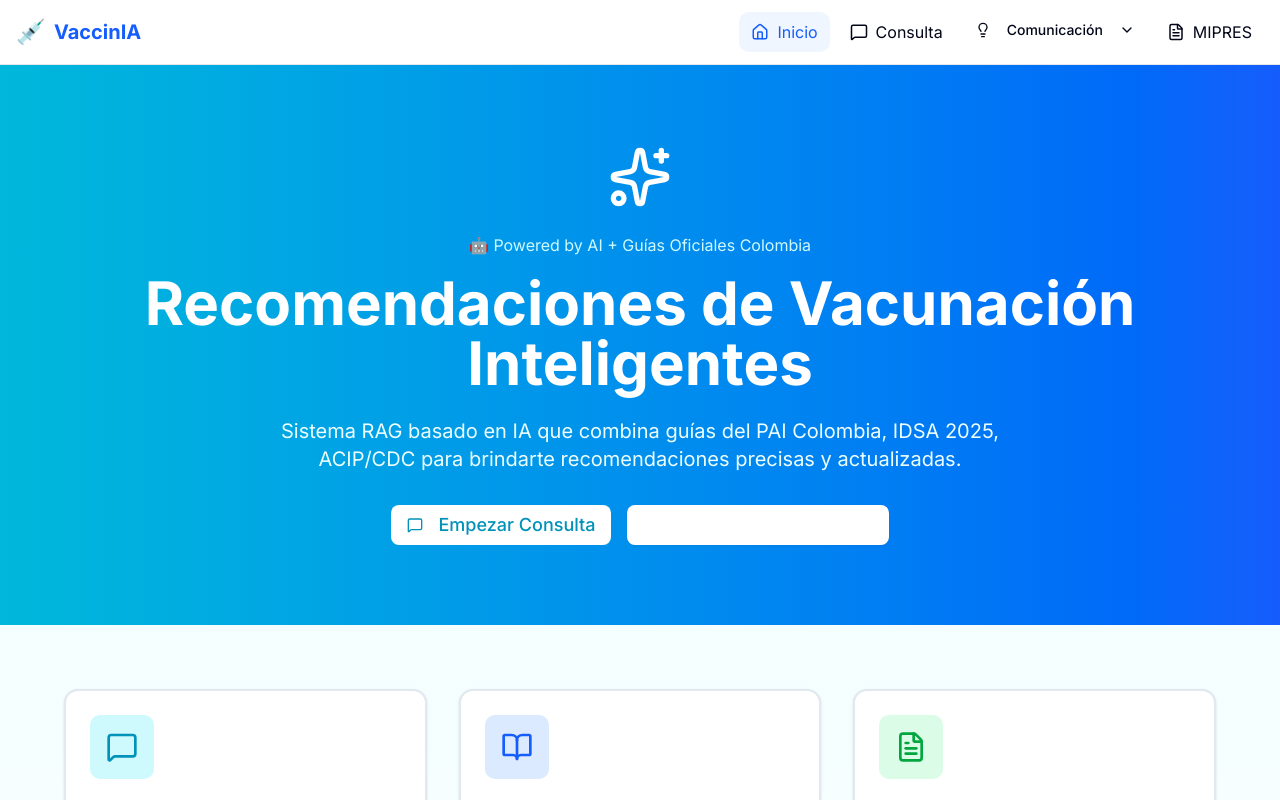
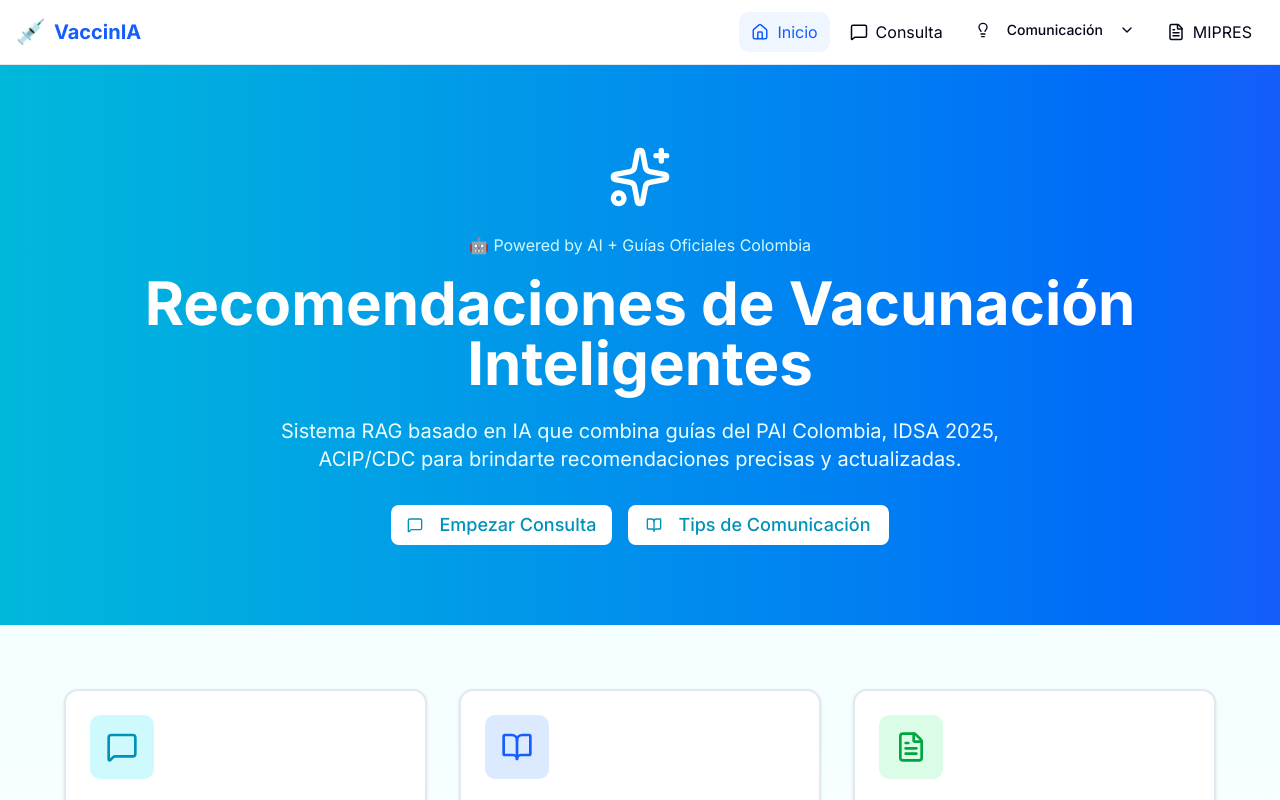
Before and after one commit to felipegutierr350/vaccinia-web, a Next.js app: page / in a window 1280 px wide. Shown: the top 800 px of the page. Built offline with nearby package versions, Linux system fonts and the light colour scheme.

Commit message:
EMERGENCY: fix button text 1763650811

```diff
--- a/app/page.tsx
+++ b/app/page.tsx
@@ -8,7 +8,6 @@ import { MessageSquare, BookOpen, FileText, Sparkles } from "lucide-react";
 export default function Home() {
   return (
     <div className="min-h-screen bg-gradient-to-b from-cyan-50 to-white">
-      {/* Hero Section */}
       <div className="bg-gradient-to-r from-cyan-500 to-blue-600 text-white py-12 md:py-20">
         <div className="container mx-auto px-4 text-center">
           <div className="flex justify-center mb-4 md:mb-6">
@@ -31,23 +30,17 @@ export default function Home() {
               </Button>
             </Link>
             <Link href="/comunicacion">
-              <Button
-                size="lg"
-                variant="outline"
-                className="w-full sm:w-auto border-2 border-white text-white hover:bg-white hover:text-cyan-600 text-base md:text-lg px-6 md:px-8 font-semibold"
-              >
+              <Button size="lg" className="w-full sm:w-auto bg-white text-cyan-600 hover:bg-cyan-50 text-base md:text-lg px-6 md:px-8 border-2 border-white">
                 <BookOpen className="mr-2 h-5 w-5" />
-                <span>Tips de Comunicación</span>
+                Tips de Comunicación
               </Button>
             </Link>
           </div>
         </div>
       </div>
 
-      {/* Features Section */}
       <div className="container mx-auto px-4 py-8 md:py-16">
         <div className="grid grid-cols-1 md:grid-cols-3 gap-4 md:gap-8 max-w-6xl mx-auto">
-          {/* Consulta IA */}
           <Link href="/consulta" className="block">
             <Card className="h-full hover:shadow-lg transition-shadow cursor-pointer border-2 hover:border-cyan-500">
               <CardHeader>
@@ -67,7 +60,6 @@ export default function Home() {
             </Card>
           </Link>
 
-          {/* Tips Comunicación */}
           <Link href="/comunicacion" className="block">
             <Card className="h-full hover:shadow-lg transition-shadow cursor-pointer border-2 hover:border-blue-500">
               <CardHeader>
@@ -87,7 +79,6 @@ export default function Home() {
             </Card>
           </Link>
 
-          {/* MIPRES */}
           <Link href="/mipres" className="block">
             <Card className="h-full hover:shadow-lg transition-shadow cursor-pointer border-2 hover:border-green-500">
               <CardHeader>
@@ -108,7 +99,6 @@ export default function Home() {
           </Link>
         </div>
 
-        {/* Info Section */}
         <div className="mt-8 md:mt-16 max-w-4xl mx-auto">
           <Card className="bg-gradient-to-r from-cyan-50 to-blue-50 border-cyan-200">
             <CardContent className="pt-6 px-4 md:px-6">
```
